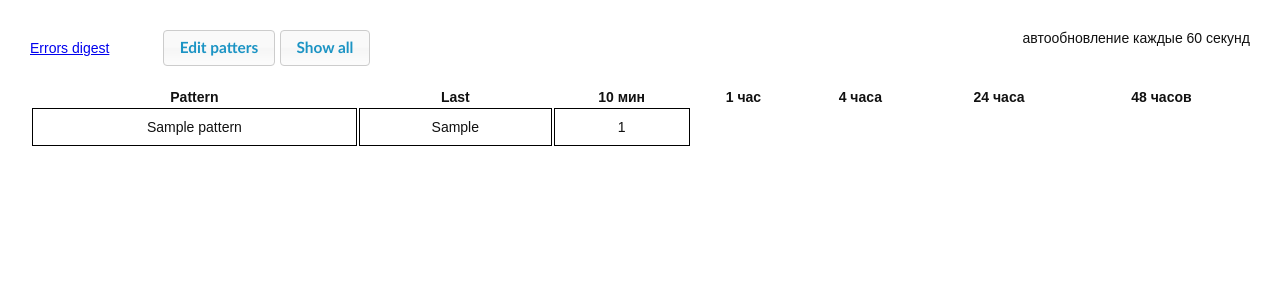
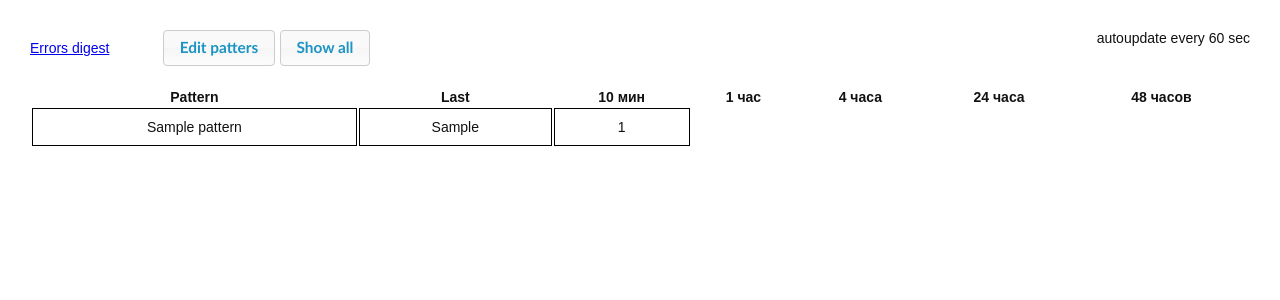
Before and after one commit to gmlexx/ErrorsDigest, a Python web app: template templates/index.html in a window 1280 px wide. Shown: the top 300 px of the page. Run offline with Jinja, Linux system fonts and the light colour scheme; the template is opened without the code that fills it: most values are stand-ins (such as "Sample title", 1, 10 or a date in 2020).

Commit message:
Translate russian to english

```diff
--- a/templates/digest.html
+++ b/templates/digest.html
@@ -17,5 +17,5 @@
 		<script type="text/javascript">
 			update_digest = true;
 			if(update_digest == true)
-			$("#update_digest_span").text("автообновление каждые 60 секунд");
+			$("#update_digest_span").text("autoupdate every 60 sec");
 		</script>
```
